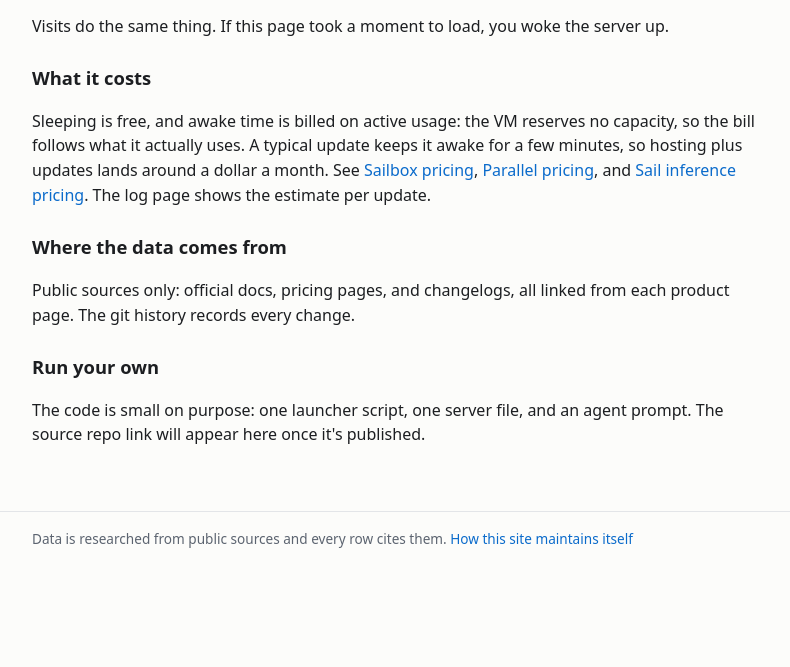
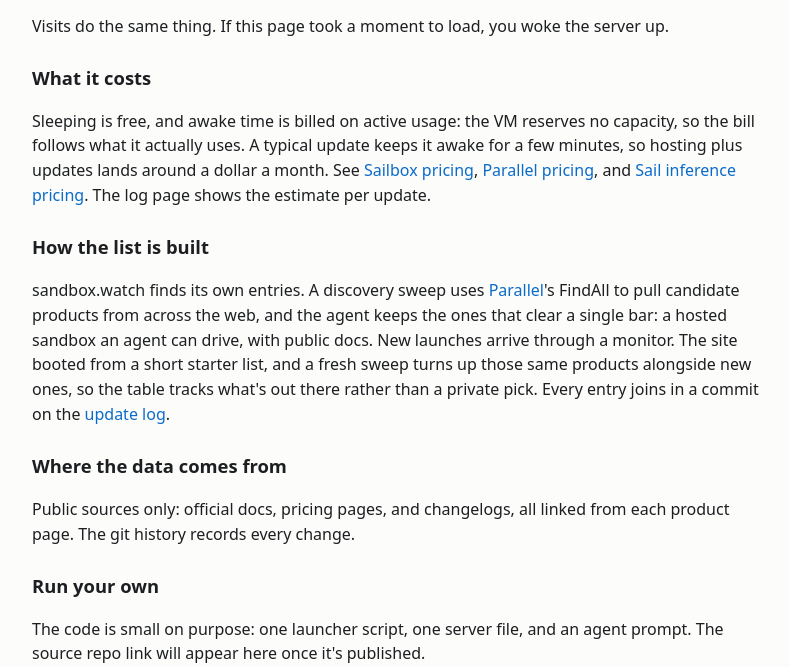
Before and after one commit to sailresearchco/sandbox.watch, a FastAPI app: page /about in a window 1280 px wide. Shown: the part 1202-1869 px from the top of the page, without its empty margins (20-810 px from the left). Before the commit the page ends 1750 px from the top, so only its background shows below. Run offline with FastAPI, Linux system fonts and the light colour scheme; some libraries are stand-ins or nearby versions.

Commit message:
deploy: sandboxwatch

```diff
--- a/site/templates/about.html
+++ b/site/templates/about.html
@@ -659,6 +659,18 @@
     The log page shows the estimate per update.
   </p>
 
+  <h2>How the list is built</h2>
+  <p>
+    sandbox.watch finds its own entries. A discovery sweep uses
+    <a href="https://parallel.ai">Parallel</a>'s FindAll to pull candidate
+    products from across the web, and the agent keeps the ones that clear a
+    single bar: a hosted sandbox an agent can drive, with public docs. New
+    launches arrive through a monitor. The site booted from a short starter
+    list, and a fresh sweep turns up those same products alongside new ones, so
+    the table tracks what's out there rather than a private pick. Every entry
+    joins in a commit on the <a href="/log">update log</a>.
+  </p>
+
   <h2>Where the data comes from</h2>
   <p>
     Public sources only: official docs, pricing pages, and changelogs, all
--- a/site/templates/index.html
+++ b/site/templates/index.html
@@ -9,8 +9,10 @@ comparison{% endblock %} {% block content %}
     header.
   </p>
   <p>
-    This list is kept up-to-date as new products get launched and existing
-    products (and pricing) evolve.
+    New products are found by an automated
+    <a href="/about">discovery sweep</a> and vetted before they join. This list
+    is kept up-to-date as new products get launched and existing products (and
+    pricing) evolve.
   </p>
 </section>
 
```
